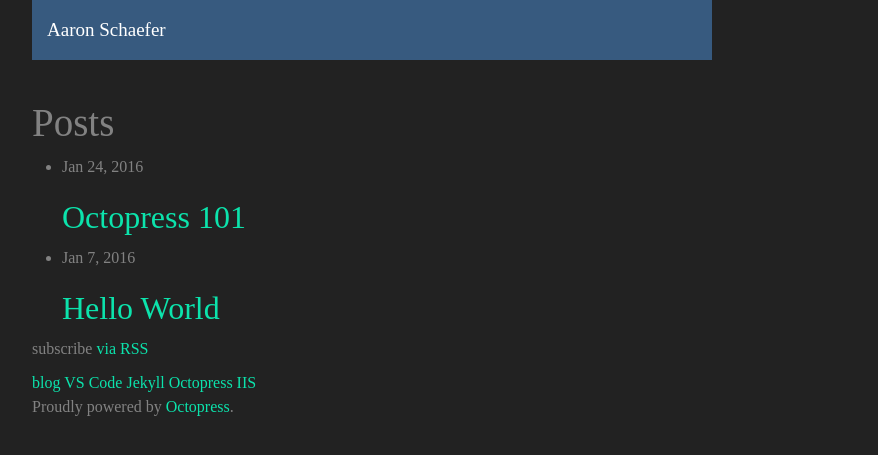
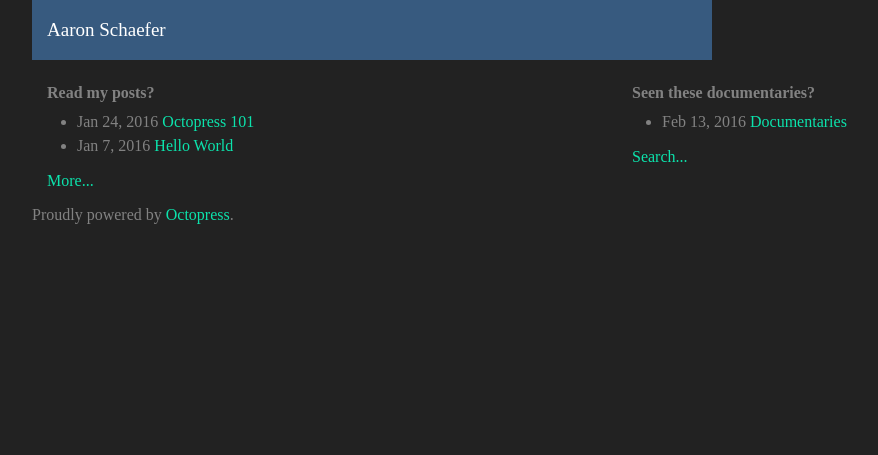
Before and after one commit to aatron/blog, a Jekyll site: the page built from src/index.html, in a window 1280 px wide. Shown: the top 455 px of the page, without its empty margins (268-1146 px from the left). Built offline with Jekyll 4.4.1, drawn with Linux system fonts in a browser that asks for light colours; nearby versions of some CDN libraries; some web fonts are replaced; Markdown is read by kramdown in place of the engine named in the settings.

Commit message:
Index layout changed for new theme

```diff
--- a/src/index.html
+++ b/src/index.html
@@ -2,29 +2,46 @@
 layout: default
 ---
 
-<div class="home">
+<div class="container">
+    <div class="row">
+        <div class="col-xs-6">
+            <label>Read my posts?</label>
 
-  <h1 class="page-heading">Posts</h1>
+            <ul class="post-list">
+                {% for post in site.posts %}
+                <li>
+                    <time datetime="{{ post.date | date_to_xmlschema }}" pubdate>{{ post.date | date: "%b %-d, %Y" }}</time>
+                    <a class="post-link" href="{{ post.url | prepend: site.baseurl }}">{{ post.title }}</a>
+                </li>
+                {% endfor %}
+            </ul>
+            <p class="rss-subscribe"><a href="{{ "/feed.xml" | prepend: site.baseurl }}">More...</a></p>
 
-  <ul class="post-list">
-    {% for post in site.posts %}
-      <li>
-        <span class="post-meta">{{ post.date | date: "%b %-d, %Y" }}</span>
 
-        <h2>
-          <a class="post-link" href="{{ post.url | prepend: site.baseurl }}">{{ post.title }}</a>
-        </h2>
-      </li>
-    {% endfor %}
-  </ul>
+            <!--<p class="rss-subscribe">subscribe <a href="{{ "/feed.xml" | prepend: site.baseurl }}">via RSS</a></p>-->
+        </div>
 
-  <p class="rss-subscribe">subscribe <a href="{{ "/feed.xml" | prepend: site.baseurl }}">via RSS</a></p>
+        <div class="col-xs-6">
+            <label>Seen these documentaries?</label>
 
+            <ul class="post-list">
+                {% for post in site.documentaries %}
+                <li>
+                    <time datetime="{{ post.date | date_to_xmlschema }}" pubdate>{{ post.date | date: "%b %-d, %Y" }}</time>
+                    <a class="post-link" href="{{ post.url | prepend: site.baseurl }}">{{ post.title }}</a>
+                </li>
+                {% endfor %}
+            </ul>
+            <p class="rss-subscribe"><a href="{{ "/feed.xml" | prepend: site.baseurl }}">Search...</a></p>
+
+            <!--<p class="rss-subscribe">subscribe <a href="{{ "/feed.xml" | prepend: site.baseurl }}">via RSS</a></p>-->
+         </div>
+  </div>
 </div>
 
-<div>
+<!--<div>
     {% tag_cloud %}
-</div>
+</div>-->
 
 <!--<div class="searchBox">
     {% ddg_search_form site:aaronschaefer.com prefill:Search %}
```
